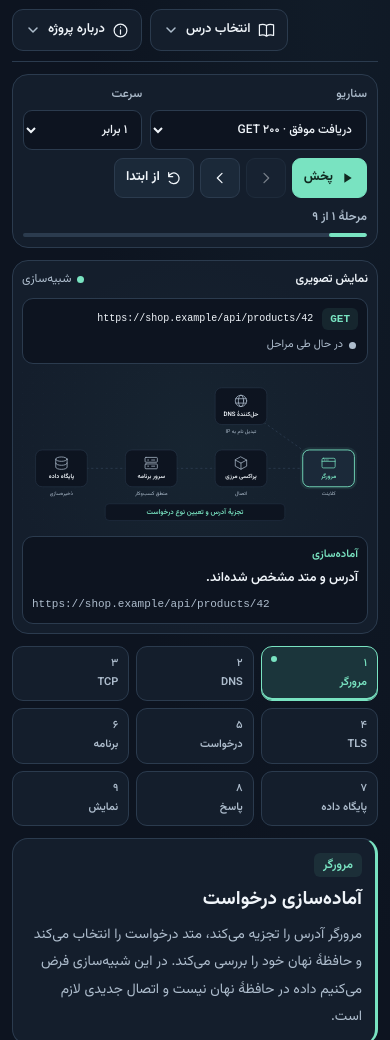
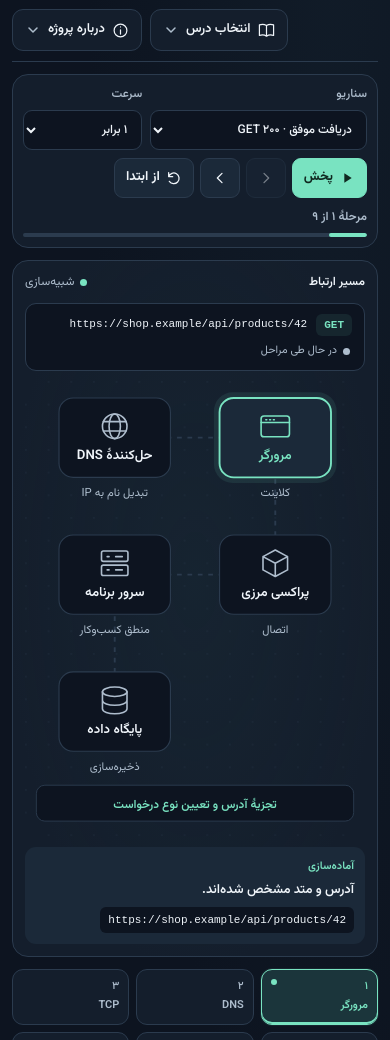
Before and after one commit to arashrasoulzadeh/learn, an Astro site: page /learn/ in a window 390 px wide. Shown: the part 49-1089 px from the top of the page. Built offline with nearby package versions, Linux system fonts and the light colour scheme; Astro itself is replaced by a stand-in of ours.

Commit message:
Finish HTTP lesson with responsive diagram topology and cleaner details

```diff
--- a/src/components/learning/FlowDiagram.tsx
+++ b/src/components/learning/FlowDiagram.tsx
@@ -1,4 +1,4 @@
-import {useId,type ReactNode} from 'react';
+import {useId,useEffect,useState,type ReactNode} from 'react';
 export type FlowNode={x:number;y:number;label:string;sub:string;icon:string};
 export type FlowEdge=readonly [number,number];
 function NodeIcon({icon}:{icon:string}){
@@ -21,23 +21,36 @@ export function FlowPacket({route,playing,speed,accent,animationKey,returnRoute,
   const duration=(back?2.4:1.8)/speed;
   const first=route[0],second=route[1];
   const midX=(first.x+second.x)/2,midY=(first.y+second.y)/2;
+  const vertical=Math.abs(first.y-second.y)>Math.abs(first.x-second.x);
+  const labelX=midX+(vertical?35:0),labelY=midY-(vertical?0:22);
   return <g>
     <path data-flow-path d={track} fill="none" stroke={accent} strokeWidth="8" opacity=".08"/>
     <path d={track} fill="none" stroke={accent} strokeWidth="2.5" opacity=".9"/>
     {route.slice(1).map((to,i)=>{const from=route[i];const x=(from.x+to.x)/2,y=(from.y+to.y)/2,angle=Math.atan2(to.y-from.y,to.x-from.x)*180/Math.PI;return <path key={i} data-flow-arrow d="M -6 -5 L 6 0 L -6 5 Z" transform={'translate('+x+' '+y+') rotate('+angle+')'} fill={accent} className={playing?'request-packet-static':undefined}/>;})}
     {playing&&<g className="request-packet-motion"><circle r="11" fill={accent} opacity=".18"/><circle r="6" fill={accent} stroke="var(--bg)" strokeWidth="1.5"/><animateMotion key={animationKey} dur={duration+'s'} path={motionPath} repeatCount="indefinite"/></g>}
-    {packetLabel&&<g transform={'translate('+midX+' '+(midY-22)+')'}><rect x="-25" y="-10" width="50" height="20" rx="6" fill="var(--bg)" stroke={accent} strokeOpacity=".6"/><text y="4" textAnchor="middle" fill={accent} fontSize="11" fontWeight="700" direction="ltr">{packetLabel}</text></g>}
+    {packetLabel&&<g transform={'translate('+labelX+' '+labelY+')'}><rect x="-25" y="-10" width="50" height="20" rx="6" fill="var(--bg)" stroke={accent} strokeOpacity=".6"/><text y="4" textAnchor="middle" fill={accent} fontSize="11" fontWeight="700" direction="ltr">{packetLabel}</text></g>}
   </g>;
 }
-export function FlowDiagram({nodes,edges,activeNodes,route,playing,speed,accent='var(--accent)',animationKey,label,caption,captionDirection='rtl',returnRoute,packetLabel}:{nodes:readonly FlowNode[];edges:readonly FlowEdge[];activeNodes:readonly number[];route:readonly FlowNode[];playing:boolean;speed:number;accent?:string;animationKey:string;label:string;caption:string;captionDirection?:'rtl'|'ltr';returnRoute?:readonly FlowNode[];packetLabel?:string}){
+export function FlowDiagram({nodes,edges,activeNodes,route,playing,speed,accent='var(--accent)',animationKey,label,caption,captionDirection='rtl',returnRoute,packetLabel,compactLayout}:{nodes:readonly FlowNode[];edges:readonly FlowEdge[];activeNodes:readonly number[];route:readonly FlowNode[];playing:boolean;speed:number;accent?:string;animationKey:string;label:string;caption:string;captionDirection?:'rtl'|'ltr';returnRoute?:readonly FlowNode[];packetLabel?:string;compactLayout?:{width:number;height:number;positions:readonly {x:number;y:number}[]}}){
   const gridId=useId();
-  return <svg viewBox="0 0 790 355" direction="ltr" role="img" aria-label={label}>
+  const [compact,setCompact]=useState(false);
+  useEffect(()=>{
+    const media=window.matchMedia('(max-width: 600px)');
+    const sync=()=>setCompact(media.matches);
+    sync();media.addEventListener('change',sync);
+    return()=>media.removeEventListener('change',sync);
+  },[]);
+  const layout=compact?compactLayout:undefined;
+  const displayNodes=layout?nodes.map((node,i)=>({...node,...layout.positions[i]})):nodes;
+  const remap=(path:readonly FlowNode[])=>path.map(node=>displayNodes[nodes.indexOf(node)]??node);
+  const width=layout?.width??790,height=layout?.height??355;
+  return <svg className="flow-diagram" data-layout={layout?'compact':'wide'} viewBox={'0 0 '+width+' '+height} direction="ltr" role="img" aria-label={label}>
     <defs><pattern id={gridId} width="24" height="24" patternUnits="userSpaceOnUse"><circle cx="1" cy="1" r=".65" fill="var(--line)"/></pattern></defs>
-    <rect width="790" height="355" fill={'url(#'+gridId+')'} opacity=".5"/>
-    {edges.map(([a,b])=><line key={a+'-'+b} x1={nodes[a].x} y1={nodes[a].y} x2={nodes[b].x} y2={nodes[b].y} stroke="var(--line)" strokeWidth="2" strokeDasharray="5 6"/>)}
-    <FlowPacket route={route} playing={playing} speed={speed} accent={accent} animationKey={animationKey} returnRoute={returnRoute} packetLabel={packetLabel}/>
-    {nodes.map((node,i)=><DiagramNode key={i} node={node} active={activeNodes.includes(i)} accent={accent}/>)}
-    <rect x="190" y="301" width="410" height="38" rx="9" fill="var(--bg)" stroke="var(--line)"/>
-    <text x="395" y="325" fill={accent} textAnchor="middle" fontSize="16" direction={captionDirection} fontWeight="600">{caption}</text>
+    <rect width={width} height={height} rx="12" fill={'url(#'+gridId+')'} opacity=".65"/>
+    {edges.map(([a,b])=><line key={a+'-'+b} x1={displayNodes[a].x} y1={displayNodes[a].y} x2={displayNodes[b].x} y2={displayNodes[b].y} stroke="var(--line)" strokeWidth="2" strokeDasharray="5 6"/>)}
+    <FlowPacket route={remap(route)} playing={playing} speed={speed} accent={accent} animationKey={animationKey} returnRoute={returnRoute?remap(returnRoute):undefined} packetLabel={packetLabel}/>
+    {displayNodes.map((node,i)=><DiagramNode key={i} node={node} active={activeNodes.includes(i)} accent={accent}/>)}
+    <rect x={layout?12:190} y={height-54} width={layout?width-24:410} height="38" rx="9" fill="var(--bg)" stroke="var(--line)"/>
+    <text x={width/2} y={height-30} fill={accent} textAnchor="middle" fontSize={layout?12.5:15} direction={captionDirection} fontWeight="600">{caption}</text>
   </svg>;
 }
--- a/src/components/learning/LabUI.tsx
+++ b/src/components/learning/LabUI.tsx
@@ -50,9 +50,9 @@ export function LabStage({name,label,children}:{name:string;label:string;childre
   return <section className="request-stage" aria-live="polite"><span className="lab-label">{label}</span><h2>{name}</h2><p>{children}</p></section>;
 }
 export function LabMessage({title,content,waiting,tag,tone}:{title:string;content?:string;waiting:string;tag?:string;tone?:'success'|'error'}){
-  return <section className={'request-message'+(content===undefined?' waiting':'')}><p className="eyebrow">{title}{tag&&<bdi className="lab-message-tag" data-tone={tone??'neutral'} dir="ltr">{tag}</bdi>}</p><pre dir={content===undefined?'rtl':'ltr'}>{content??waiting}</pre></section>;
+  return <section className={'request-message'+(content===undefined?' waiting':'')}><p className="eyebrow"><span className="message-heading">{title}</span>{tag&&<bdi className="lab-message-tag" data-tone={tone??'neutral'} dir="ltr">{tag}</bdi>}</p><pre dir={content===undefined?'rtl':'ltr'}>{content??waiting}</pre></section>;
 }
 export function LabNote({children}:{children:ReactNode}){return <p className="request-note">{children}</p>;}
 export function LabScreen({label,toolbar,graph,detail,timeline,overview,graphFooter}:{label:string;toolbar:ReactNode;graph:ReactNode;detail:ReactNode;timeline:ReactNode;overview?:ReactNode;graphFooter?:ReactNode}){
-  return <section className="request-experience" aria-label={label}>{toolbar}<div className="request-canvas"><div className="lab-canvas-title"><strong>نمایش تصویری</strong><span>شبیه‌سازی</span></div>{overview}{graph}{graphFooter}</div><div className="request-detail">{detail}</div>{timeline}</section>;
+  return <section className="request-experience" aria-label={label}>{toolbar}<div className="request-canvas"><div className="lab-canvas-title"><strong>مسیر ارتباط</strong><span>شبیه‌سازی</span></div>{overview}{graph}{graphFooter}</div><div className="request-detail">{detail}</div>{timeline}</section>;
 }
--- a/src/components/learning/RequestLab.tsx
+++ b/src/components/learning/RequestLab.tsx
@@ -29,6 +29,9 @@ const scenarios = {
 };
 type Scenario = keyof typeof scenarios;
 const edges:FlowEdge[]=[[0,1],[0,2],[2,3],[3,4]];
+const compactLayout={width:360,height:482,positions:[
+  {x:265,y:60},{x:95,y:60},{x:265,y:205},{x:95,y:205},{x:95,y:350}
+]};
 const stageNotes=[
   {phase:'آماده‌سازی',result:'آدرس و متد مشخص شده‌اند.',example:'https://shop.example/api/products/42'},
   {phase:'آماده‌سازی',result:'نشانی سرور پیدا شده است.',example:'shop.example → 192.0.2.10'},
@@ -64,7 +67,7 @@ export default function RequestLab(){
     graphFooter={<ProtocolExchange phase={stageNotes[step].phase} result={step===6&&scenario==='error'?'عملیات داده ناموفق بود.':stageNotes[step].result} example={example}/>}
 
     toolbar={<LabToolbar playback={playback} count={stages.length}><LabSelect label="سناریو" value={scenario} options={scenarioOptions} onChange={v=>{setScenario(v as Scenario);jump(0);}}/></LabToolbar>}
-    graph={<FlowDiagram nodes={nodes} edges={edges} activeNodes={activeNodes} route={route} playing={playing} speed={speed} accent={accent} animationKey={step+'-'+scenario+'-'+speed} label={stage.name} caption={stage.label} captionDirection={step===2?'ltr':'rtl'} returnRoute={returnRoute} packetLabel={packetLabel}/>}
-    detail={<><LabStage name={stage.name} label={stage.short}>{detail}</LabStage><LabMessage title="درخواست" content={step>=4?request:undefined} waiting="هنوز درخواست HTTP ارسال نشده است." tag={step>=4?s.method:undefined}/><LabMessage title="پاسخ" content={responseVisible?response:undefined} waiting="هنوز پاسخی از سرور دریافت نشده است." tag={responseVisible?s.status.slice(0,3):undefined} tone={responseVisible?outcome:undefined}/><LabNote>این شبیه‌سازی یک اتصال جدید HTTPS بر بستر TCP را با HTTP/1.1 نشان می‌دهد. اتصال‌ها می‌توانند دوباره استفاده شوند و HTTP/3 از QUIC استفاده می‌کند. هیچ درخواست واقعی به شبکه ارسال نمی‌شود.</LabNote></>}
+    graph={<FlowDiagram nodes={nodes} edges={edges} activeNodes={activeNodes} route={route} playing={playing} speed={speed} accent={accent} animationKey={step+'-'+scenario+'-'+speed} label={stage.name} caption={stage.label} captionDirection={step===2?'ltr':'rtl'} returnRoute={returnRoute} packetLabel={packetLabel} compactLayout={compactLayout}/>}
+    detail={<><LabStage name={stage.name} label={stage.short}>{detail}</LabStage><LabMessage title="درخواست" content={step>=4?request:undefined} waiting="هنوز درخواست HTTP ارسال نشده است." tag={step>=4?s.method:undefined}/><LabMessage title="پاسخ" content={responseVisible?response:undefined} waiting="هنوز پاسخی از سرور دریافت نشده است." tag={responseVisible?s.status.slice(0,3):undefined} tone={responseVisible?outcome:undefined}/><LabNote>شبیه‌سازی یک اتصال جدید HTTPS با HTTP/1.1 و TCP؛ بدون ارسال درخواست واقعی. در عمل اتصال‌ها قابل استفادهٔ مجدد هستند و HTTP/3 از QUIC استفاده می‌کند.</LabNote></>}
     timeline={<LabTimeline steps={stages} step={step} onChange={jump} label="مراحل درخواست"/>}/>;
 }
--- a/src/styles/global.css
+++ b/src/styles/global.css
@@ -112,3 +112,31 @@ html[lang=fa] .request-message pre[dir=rtl]{text-align:start}
 .request-step[data-done=true]::before{content:'✓';position:absolute;inset-block-start:6px;inset-inline-end:9px;color:var(--accent);font-size:11px}
 @media(min-width:1000px) and (max-height:850px){.request-overview{padding:7px 10px}.protocol-exchange{padding:8px 10px}.request-canvas{gap:8px}}
 @media(max-width:600px){.request-overview,.protocol-exchange{align-items:flex-start;flex-wrap:wrap;gap:6px;padding:9px}.request-address{flex-basis:100%}.request-result{padding-inline-start:2px}.protocol-exchange code{max-width:100%;width:100%;text-align:left}.request-canvas{gap:8px}.request-address code{font-size:10px}}
+
+/* Final lesson pass: clean hierarchy, readable mobile topology and stable desktop panels. */
+.request-canvas{background:radial-gradient(ellipse at 50% 46%,#24464c24,transparent 74%),var(--panel);gap:10px}
+.request-overview{padding:10px 12px}
+.request-address code{font-size:clamp(11px,1vw,13px)}
+.request-result{font-size:12px}
+.protocol-exchange{border-color:transparent;background:var(--panel2);padding:11px 13px}
+.protocol-exchange code{padding:4px 8px;border-radius:6px;background:var(--bg);color:var(--ink)}
+.request-stage,.request-message{box-shadow:0 3px 12px #00000012}
+.request-stage h2{margin-block:6px 8px}
+.request-message .eyebrow{font-size:13px;font-weight:600}
+.request-message.waiting pre{background:transparent;border:0;padding:2px 0;font-size:12px;line-height:1.75}
+.request-note{border-inline-start:2px solid var(--line);padding-inline-start:10px;margin:3px 2px;color:var(--muted)}
+.request-step{padding-inline:12px}
+.request-step strong{font-size:12px}
+.request-step[aria-current=step]{box-shadow:inset 0 -2px 0 var(--accent),0 0 0 1px #79e3c113}
+.flow-diagram{overflow:visible}
+@media(min-width:1000px) and (min-height:740px){.request-detail{scrollbar-color:var(--line) transparent}}
+@media(max-width:600px){
+  .request-canvas{padding:12px;gap:10px}
+  .request-canvas .flow-diagram{width:100%;height:auto;max-height:none;aspect-ratio:360/482}
+  .request-address code{font-size:11px}
+  .request-result{font-size:11px}
+  .protocol-exchange{padding:10px}
+  .protocol-exchange code{width:auto;max-width:100%}
+  .request-step{padding-inline:9px}
+  .request-step strong{font-size:11px}
+}
```
Also changed, not shown: e2e/http-request.spec.ts (+25 -0 lines).
